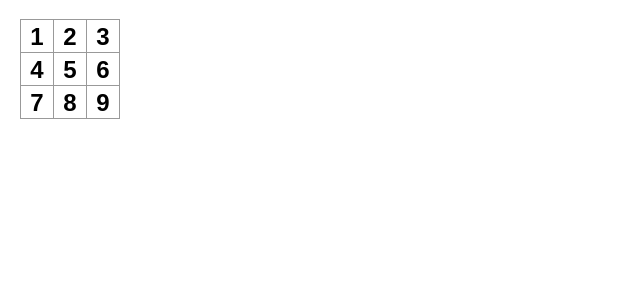
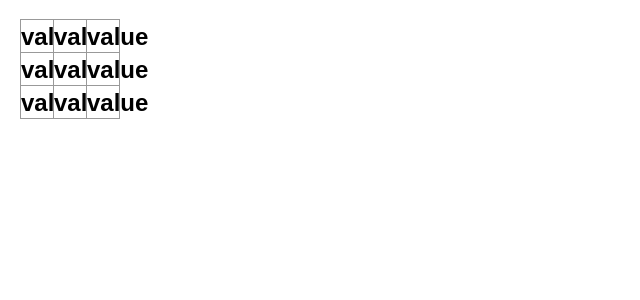
Before and after one commit to EduardoCastA/Tutorial-React-Gato, a React (Create React App) app: page / in a window 1280 px wide. Shown: the top 300 px of the page, without its empty margins (0-640 px from the left). Built offline with nearby package versions, Linux system fonts and the light colour scheme.

Commit message:
Pasar datos mediante props

```diff
--- a/src/App.js
+++ b/src/App.js
@@ -1,20 +1,24 @@
+function Square({value}) {
+	return <button className="square">value</button>;
+}
+
 export default function Board() {
 	return (
 		<div>
 			<div className="board-row">
-				<button className="square">1</button>
-				<button className="square">2</button>
-				<button className="square">3</button>
+				<Square value="1"/>
+				<Square value="2"/>
+				<Square value="3"/>
 			</div>
 			<div className="board-row">
-        		<button className="square">4</button>
-        		<button className="square">5</button>
-        		<button className="square">6</button>
+        		<Square value="4"/>
+        		<Square value="5"/>
+        		<Square value="6"/>
       		</div>
       		<div className="board-row">
-        		<button className="square">7</button>
-        		<button className="square">8</button>
-        		<button className="square">9</button>
+        		<Square value="7"/>
+        		<Square value="8"/>
+        		<Square value="9"/>
       		</div>
     	</div>
   	);
```
